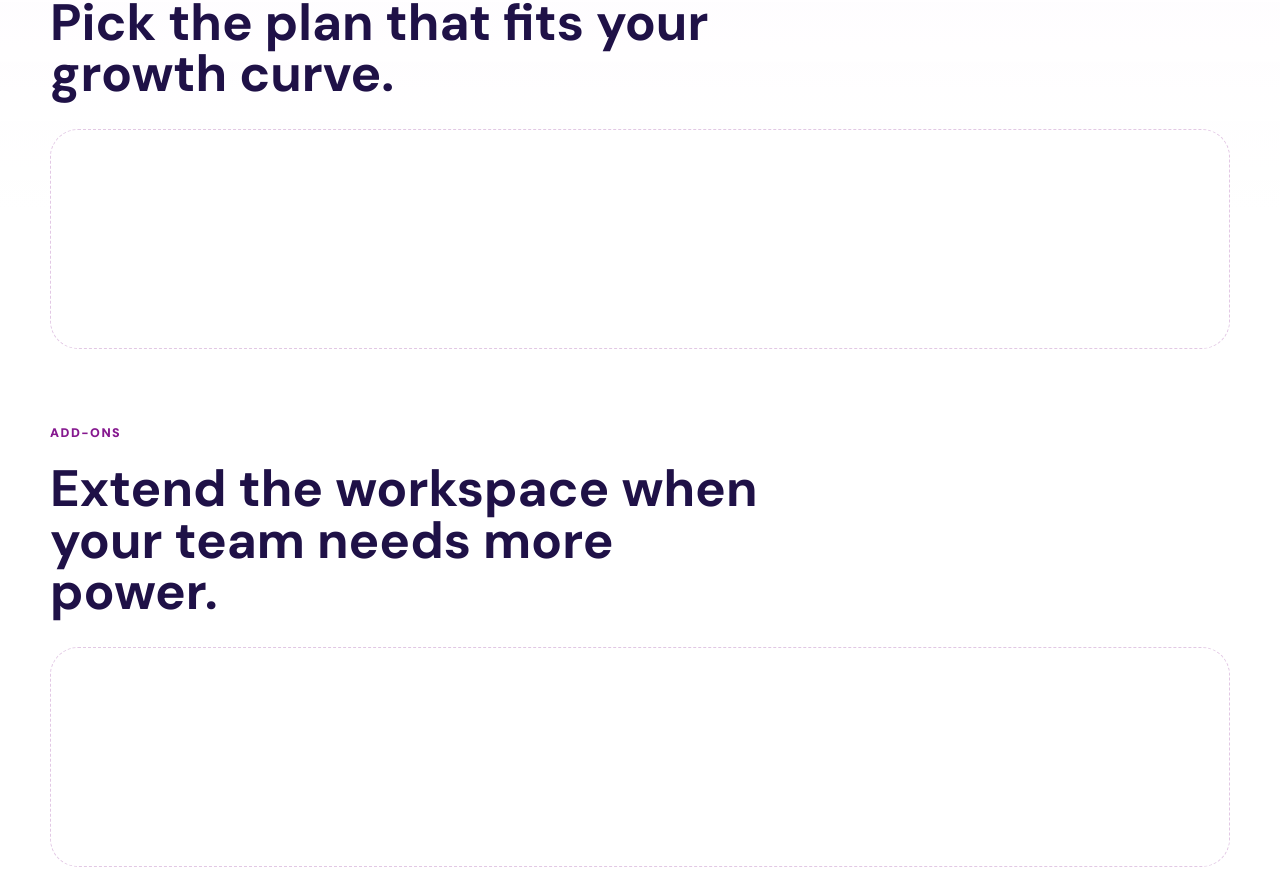
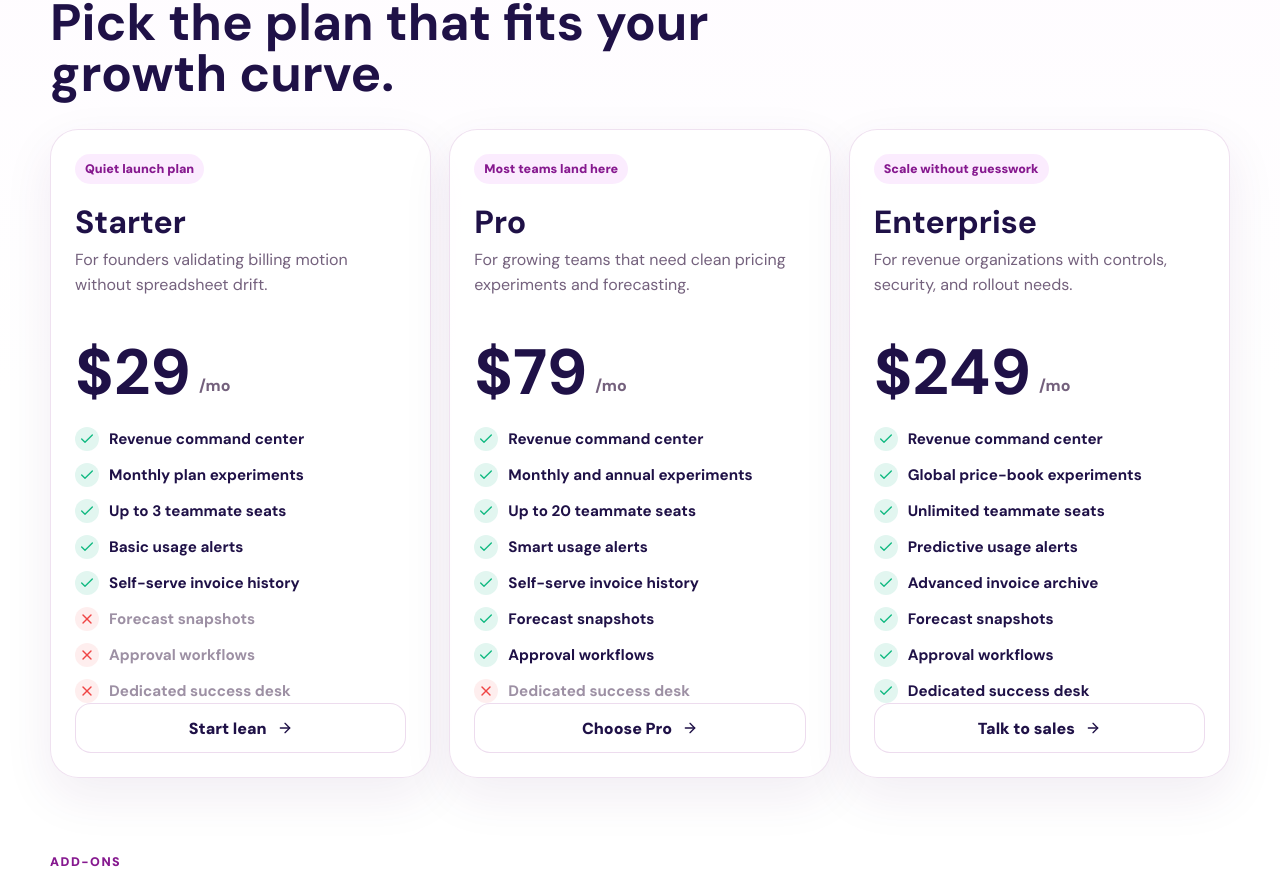
Before and after one commit to ShreeBohara/50-Days-of-Creative-Frontend, a React (Vite) app in the folder day-35-pricing-page/: page / in a window 1280 px wide. Shown: the part 978-1847 px from the top of the page. Built offline with nearby package versions, Linux system fonts and the light colour scheme.

Commit message:
day-35: pricing-cards — tiers, feature lists, CTAs

```diff
--- a/day-35-pricing-page/src/App.css
+++ b/day-35-pricing-page/src/App.css
@@ -312,7 +312,6 @@
   letter-spacing: 0;
 }
 
-.pricing-placeholder,
 .surface-placeholder {
   min-height: 220px;
   margin-top: 30px;
@@ -320,3 +319,132 @@
   border-radius: 28px;
   background: rgba(255, 255, 255, 0.56);
 }
+
+.pricing-grid {
+  display: grid;
+  grid-template-columns: repeat(3, minmax(0, 1fr));
+  align-items: stretch;
+  gap: 18px;
+  margin-top: 30px;
+}
+
+.pricing-card {
+  display: flex;
+  flex-direction: column;
+  min-height: 100%;
+  padding: 24px;
+  border: 1px solid rgba(134, 25, 143, 0.13);
+  border-radius: 28px;
+  background: rgba(255, 255, 255, 0.8);
+  box-shadow: 0 18px 50px rgba(77, 26, 96, 0.08);
+}
+
+.card-kicker {
+  width: fit-content;
+  padding: 7px 10px;
+  color: var(--violet-strong);
+  font-size: 0.78rem;
+  font-weight: 900;
+  border-radius: 999px;
+  background: rgba(217, 70, 239, 0.1);
+}
+
+.card-heading {
+  display: grid;
+  gap: 10px;
+  margin-top: 22px;
+}
+
+.card-heading h3 {
+  margin: 0;
+  color: var(--ink);
+  font-size: 2rem;
+  line-height: 1;
+}
+
+.card-heading p {
+  min-height: 72px;
+  margin: 0;
+  color: var(--muted);
+  line-height: 1.55;
+}
+
+.price-row {
+  display: flex;
+  align-items: flex-end;
+  gap: 8px;
+  margin: 24px 0;
+}
+
+.price-row strong {
+  color: var(--ink);
+  font-size: clamp(2.8rem, 5vw, 4.25rem);
+  line-height: 0.92;
+  letter-spacing: 0;
+}
+
+.price-row span {
+  margin-bottom: 7px;
+  color: var(--muted);
+  font-weight: 800;
+}
+
+.feature-list {
+  display: grid;
+  gap: 12px;
+  margin: 0;
+  padding: 0;
+  list-style: none;
+}
+
+.feature-list li {
+  display: flex;
+  align-items: center;
+  gap: 10px;
+  color: var(--ink);
+  font-size: 0.95rem;
+  font-weight: 700;
+}
+
+.feature-list li.is-excluded {
+  color: rgba(116, 97, 125, 0.7);
+}
+
+.feature-icon {
+  display: inline-grid;
+  flex: 0 0 auto;
+  width: 24px;
+  height: 24px;
+  place-items: center;
+  border-radius: 999px;
+  background: rgba(16, 185, 129, 0.12);
+  color: var(--success);
+}
+
+.is-excluded .feature-icon {
+  background: rgba(239, 68, 68, 0.09);
+  color: var(--danger);
+}
+
+.plan-cta {
+  display: inline-flex;
+  align-items: center;
+  justify-content: center;
+  gap: 10px;
+  width: 100%;
+  min-height: 50px;
+  margin-top: auto;
+  color: var(--ink);
+  font-weight: 900;
+  border: 1px solid rgba(134, 25, 143, 0.15);
+  border-radius: 16px;
+  background: #fff;
+  transition: transform 180ms ease, color 180ms ease, background 180ms ease, box-shadow 180ms ease;
+}
+
+.plan-cta:hover {
+  color: #fff;
+  background: var(--accent);
+  box-shadow: 0 16px 34px rgba(249, 115, 22, 0.22);
+  transform: translateY(-2px);
+}
--- a/day-35-pricing-page/src/App.jsx
+++ b/day-35-pricing-page/src/App.jsx
@@ -1,5 +1,21 @@
-import { ArrowRight, BarChart3, Layers3, ShieldCheck, Sparkles } from 'lucide-react'
+import {
+  ArrowRight,
+  BarChart3,
+  Check,
+  Layers3,
+  ShieldCheck,
+  Sparkles,
+  X,
+} from 'lucide-react'
+import { pricingPlans } from './content'
 import './App.css'
+
+const formatUsd = (value) =>
+  new Intl.NumberFormat('en-US', {
+    style: 'currency',
+    currency: 'USD',
+    maximumFractionDigits: 0,
+  }).format(value)
 
 function BillingConsoleVisual() {
   return (
@@ -40,6 +56,36 @@ function BillingConsoleVisual() {
         </div>
       </div>
     </div>
+  )
+}
+
+function PricingCard({ plan }) {
+  return (
+    <article className={`pricing-card ${plan.featured ? 'is-featured' : ''}`}>
+      <div className="card-kicker">{plan.tone}</div>
+      <div className="card-heading">
+        <h3>{plan.name}</h3>
+        <p>{plan.summary}</p>
+      </div>
+      <div className="price-row">
+        <strong>{formatUsd(plan.monthly)}</strong>
+        <span>/mo</span>
+      </div>
+      <ul className="feature-list" aria-label={`${plan.name} features`}>
+        {plan.features.map((feature) => (
+          <li key={feature.label} className={feature.included ? 'is-included' : 'is-excluded'}>
+            <span className="feature-icon" aria-hidden="true">
+              {feature.included ? <Check size={16} /> : <X size={16} />}
+            </span>
+            {feature.label}
+          </li>
+        ))}
+      </ul>
+      <button className="plan-cta" type="button">
+        {plan.cta}
+        <ArrowRight size={16} aria-hidden="true" />
+      </button>
+    </article>
   )
 }
 
@@ -107,7 +153,11 @@ function App() {
             <span>Plans</span>
             <h2 id="pricing-title">Pick the plan that fits your growth curve.</h2>
           </div>
-          <div className="pricing-placeholder" aria-hidden="true"></div>
+          <div className="pricing-grid">
+            {pricingPlans.map((plan) => (
+              <PricingCard key={plan.id} plan={plan} />
+            ))}
+          </div>
         </section>
 
         <section id="addons" className="page-section addons-section" aria-labelledby="addons-title">
--- /dev/null
+++ b/day-35-pricing-page/src/content.js
@@ -0,0 +1,57 @@
+export const pricingPlans = [
+  {
+    id: 'starter',
+    name: 'Starter',
+    summary: 'For founders validating billing motion without spreadsheet drift.',
+    monthly: 29,
+    cta: 'Start lean',
+    tone: 'Quiet launch plan',
+    features: [
+      { label: 'Revenue command center', included: true },
+      { label: 'Monthly plan experiments', included: true },
+      { label: 'Up to 3 teammate seats', included: true },
+      { label: 'Basic usage alerts', included: true },
+      { label: 'Self-serve invoice history', included: true },
+      { label: 'Forecast snapshots', included: false },
+      { label: 'Approval workflows', included: false },
+      { label: 'Dedicated success desk', included: false },
+    ],
+  },
+  {
+    id: 'pro',
+    name: 'Pro',
+    summary: 'For growing teams that need clean pricing experiments and forecasting.',
+    monthly: 79,
+    cta: 'Choose Pro',
+    tone: 'Most teams land here',
+    featured: true,
+    features: [
+      { label: 'Revenue command center', included: true },
+      { label: 'Monthly and annual experiments', included: true },
+      { label: 'Up to 20 teammate seats', included: true },
+      { label: 'Smart usage alerts', included: true },
+      { label: 'Self-serve invoice history', included: true },
+      { label: 'Forecast snapshots', included: true },
+      { label: 'Approval workflows', included: true },
+      { label: 'Dedicated success desk', included: false },
+    ],
+  },
+  {
+    id: 'enterprise',
+    name: 'Enterprise',
+    summary: 'For revenue organizations with controls, security, and rollout needs.',
+    monthly: 249,
+    cta: 'Talk to sales',
+    tone: 'Scale without guesswork',
+    features: [
+      { label: 'Revenue command center', included: true },
+      { label: 'Global price-book experiments', included: true },
+      { label: 'Unlimited teammate seats', included: true },
+      { label: 'Predictive usage alerts', included: true },
+      { label: 'Advanced invoice archive', included: true },
+      { label: 'Forecast snapshots', included: true },
+      { label: 'Approval workflows', included: true },
+      { label: 'Dedicated success desk', included: true },
+    ],
+  },
+]
```
